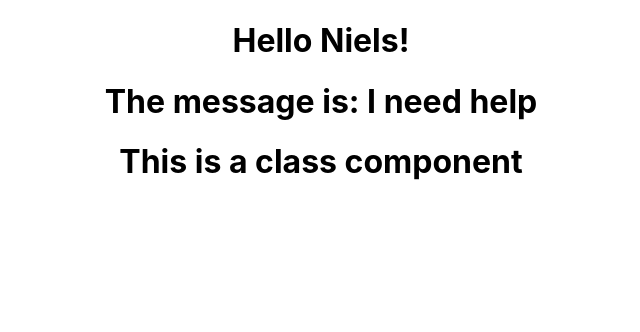
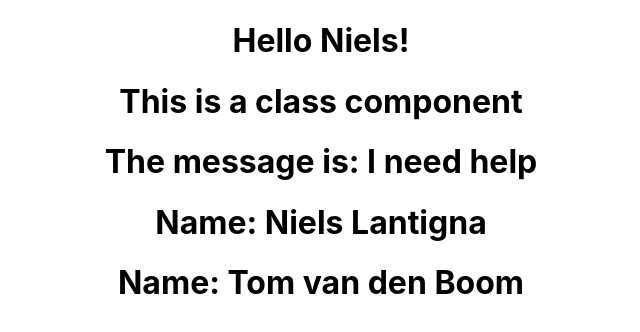
Before and after one commit to ByNielsLantinga/react-oefenen, a React (Create React App) app in the folder react-/: page / in a window 1280 px wide. Shown: the top 332 px of the page, without its empty margins (319-959 px from the left). Built offline with nearby package versions, Linux system fonts and the light colour scheme.

Commit message:
Gebruik gemaakt van props

```diff
--- a/react-/src/App.js
+++ b/react-/src/App.js
@@ -2,13 +2,16 @@ import './App.css';
 import Hello from "./components/Hello";
 import Message from "./components/Message";
 import Help from "./components/Help";
+import Profile from "./components/Profile";
 
 function App() {
   return (
     <div className="App">
       <Hello/>
+      <Message/>
       <Help/>
-      <Message/>
+      <Profile name="Niels" lastname="Lantigna"/>
+      <Profile name="Tom" lastname="van den Boom"/>
     </div>
   );
 }
--- /dev/null
+++ b/react-/src/components/Profile.js
@@ -0,0 +1,6 @@
+function Profile(props){
+    console.log(props);
+    return <h1>Name: {props.name} {props.lastname}</h1>;
+}
+
+export default Profile;
```
